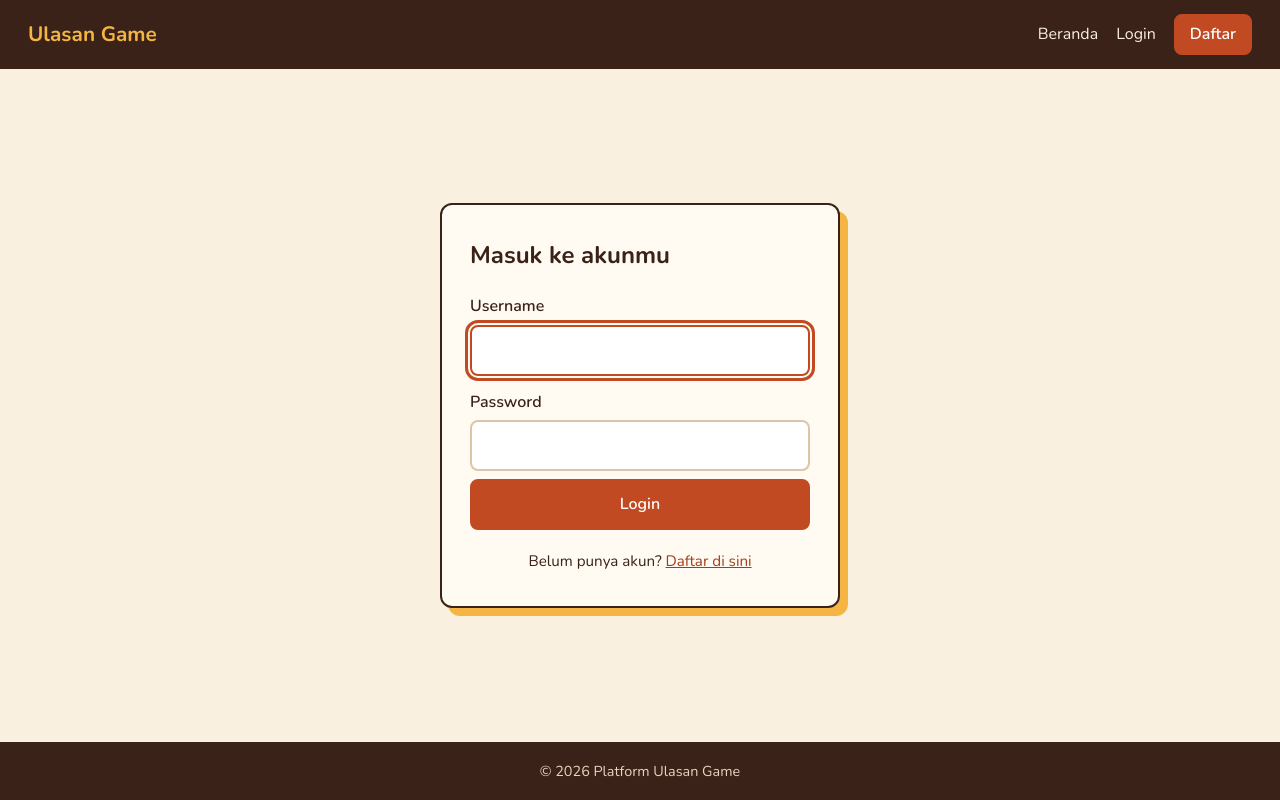
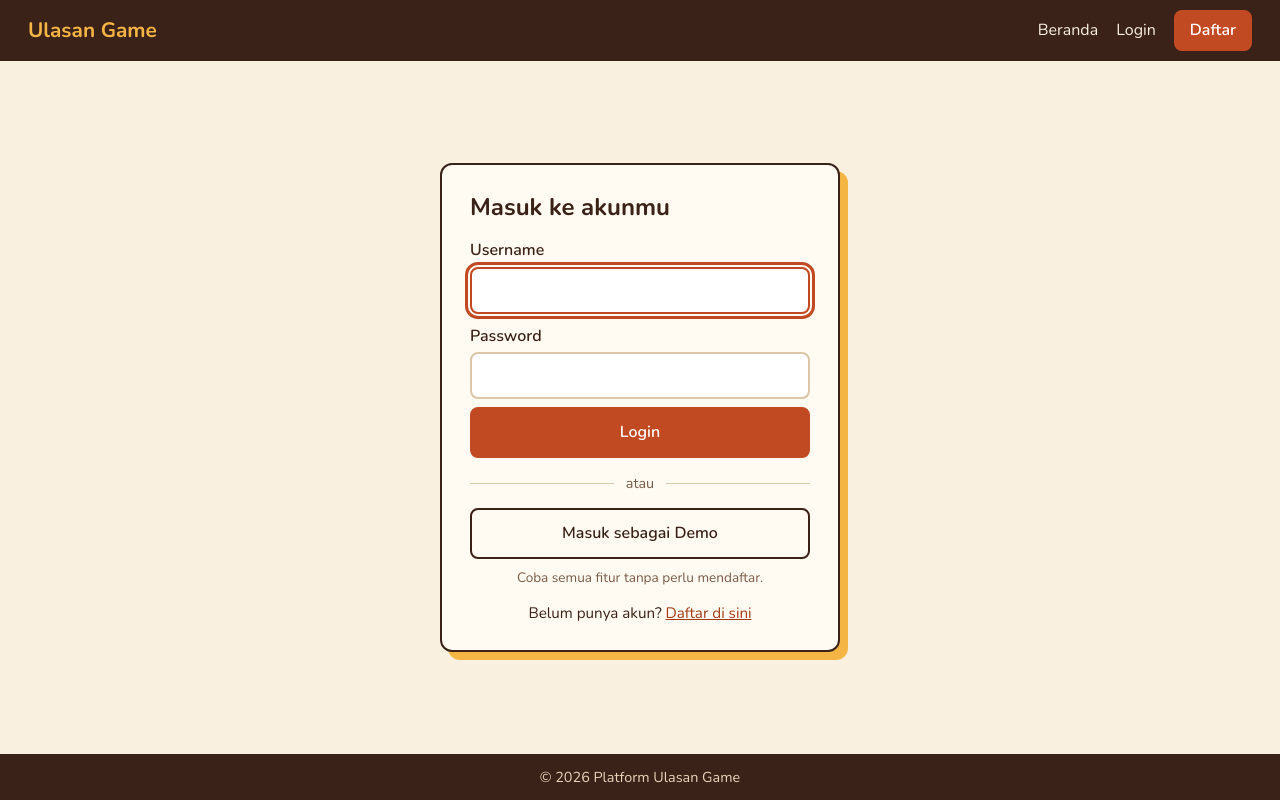
Before and after one commit to ilham712/Platform-Ulasan-Game, a PHP site: page /auth/login.php in a window 1280 px wide. Run offline with PHP 8.4, Linux system fonts and the light colour scheme.

Commit message:
fitur demo

```diff
--- a/assets/style.css
+++ b/assets/style.css
@@ -38,7 +38,7 @@ a { color: var(--accent-dark); }
     justify-content: space-between;
     flex-wrap: wrap;
     gap: 12px;
-    padding: 14px 28px;
+    padding: 10px 28px;
     background: var(--ink);
 }
 
@@ -60,13 +60,16 @@ a { color: var(--accent-dark); }
 .site-nav a:not(.btn):hover { text-decoration: underline; }
 .nav-user { color: var(--on-ink); }
 
-/* Footer selalu di dasar halaman dan tidak ikut menyusut */
+/* Footer selalu terlihat: menempel di dasar layar saat halaman lebih tinggi dari layar,
+   dan berada di dasar halaman kalau kontennya pendek.
+   Untuk footer biasa (tidak menempel), hapus 'position: sticky' dan 'bottom: 0'. */
 .site-footer {
-    position: relative;
+    position: sticky;
+    bottom: 0;
     z-index: 1;
     margin-top: auto;
     flex-shrink: 0;
-    padding: 18px 28px;
+    padding: 12px 28px;
     text-align: center;
     font-size: 0.9rem;
     color: var(--on-ink);
@@ -118,30 +121,30 @@ a { color: var(--accent-dark); }
     display: flex;
     align-items: center;
     justify-content: center;
-    padding: 40px 16px;
+    padding: 24px 16px;
 }
 
 .auth-card {
     width: 100%;
     max-width: 400px;
-    padding: 32px 28px;
+    padding: 24px 28px;
     background: var(--card);
     border: 2px solid var(--ink);
     border-radius: 12px;
     box-shadow: 8px 8px 0 var(--highlight);
 }
 
-.auth-card h1 { margin: 0 0 20px; font-size: 1.5rem; }
+.auth-card h1 { margin: 0 0 12px; font-size: 1.5rem; }
 
 .auth-card label {
     display: block;
-    margin: 14px 0 6px;
+    margin: 10px 0 4px;
     font-weight: 600;
 }
 
 .auth-card input {
     width: 100%;
-    padding: 11px 12px;
+    padding: 9px 12px;
     border: 2px solid var(--line);
     border-radius: 8px;
     background: #fff;
@@ -151,7 +154,7 @@ a { color: var(--accent-dark); }
 
 .auth-card input:focus { border-color: var(--accent); }
 
-.auth-note { margin: 20px 0 0; font-size: 0.95rem; text-align: center; }
+.auth-note { margin: 14px 0 0; font-size: 0.95rem; text-align: center; }
 
 .alert {
     margin: 0 0 8px;
@@ -164,8 +167,8 @@ a { color: var(--accent-dark); }
 .alert-info  { background: var(--info-bg);  color: var(--info-text); }
 
 @media (max-width: 520px) {
-    .site-header { padding: 12px 16px; }
-    .auth-card { padding: 24px 20px; box-shadow: 5px 5px 0 var(--highlight); }
+    .site-header { padding: 10px 16px; }
+    .auth-card { padding: 20px 18px; box-shadow: 5px 5px 0 var(--highlight); }
 }
 
 /* =====================================================================
@@ -445,3 +448,26 @@ form.inline { display: inline; margin: 0; }
 .preview { display: block; width: 160px; margin-bottom: 8px; border: 2px solid var(--ink); border-radius: 8px; }
 
 .form-card .check { display: flex; align-items: center; gap: 8px; margin: 0 0 12px; font-weight: 400; }
+
+/* ---------- Akun demo ---------- */
+.badge-demo {
+    padding: 2px 10px;
+    border-radius: 999px;
+    background: var(--highlight);
+    color: var(--ink);
+    font-size: .78rem;
+    font-weight: 700;
+}
+
+.auth-divider {
+    display: flex;
+    align-items: center;
+    gap: 12px;
+    margin: 14px 0 6px;
+    font-size: .9rem;
+    color: #7a5c48;
+}
+.auth-divider::before,
+.auth-divider::after { content: ""; flex: 1; border-top: 1px solid var(--line); }
+
+.demo-hint { margin: 8px 0 0; font-size: .85rem; text-align: center; color: #7a5c48; }
--- a/auth/login.php
+++ b/auth/login.php
@@ -14,7 +14,7 @@ $error    = '';
 $info     = '';
 $username = '';
 
-// Pesan dari redirect (logout / belum login)
+// Pesan dari redirect (logout / belum login / selesai daftar)
 if (isset($_GET['logout'])) {
     $info = 'Kamu sudah keluar dari akun.';
 } elseif (isset($_GET['pesan']) && $_GET['pesan'] === 'login') {
@@ -24,12 +24,67 @@ if (isset($_GET['logout'])) {
 }
 
 if ($_SERVER['REQUEST_METHOD'] === 'POST') {
+
+    if (isset($_POST['demo'])) {
+        // ---------- Masuk sebagai Demo ----------
+        // Server yang menentukan akunnya (bukan input pengguna), dan akun demo
+        // adalah user biasa: hanya bisa mengelola ulasannya sendiri.
+        if (!DEMO_MODE) {
+            $error = 'Fitur akun demo sedang dinonaktifkan.';
+        } else {
+            try {
+                $demo_username = DEMO_USERNAME;
+                $demo_email    = DEMO_EMAIL;
+
+                $stmt = $koneksi->prepare('SELECT id, username, email FROM users WHERE username = ? LIMIT 1');
+                $stmt->bind_param('s', $demo_username);
+                $stmt->execute();
+                $demo = $stmt->get_result()->fetch_assoc();
+                $stmt->close();
+
+                if (!$demo) {
+                    // Belum ada: buat akun demo dengan password acak yang tidak diketahui siapa pun,
+                    // jadi akun ini tidak bisa dimasuki lewat form login biasa.
+                    $hash = password_hash(bin2hex(random_bytes(16)), PASSWORD_DEFAULT);
+
+                    $stmt = $koneksi->prepare('INSERT INTO users (username, email, password) VALUES (?, ?, ?)');
+                    $stmt->bind_param('sss', $demo_username, $demo_email, $hash);
+                    $stmt->execute();
+                    $demo = [
+                        'id'       => $stmt->insert_id,
+                        'username' => $demo_username,
+                        'email'    => $demo_email,
+                    ];
+                    $stmt->close();
+                }
+
+                if (strcasecmp($demo['email'], $demo_email) !== 0) {
+                    // Username "demo" ternyata milik user sungguhan: jangan masuk ke akun itu
+                    error_log('Login demo ditolak: username ' . $demo_username . ' bukan akun demo.');
+                    $error = 'Akun demo tidak tersedia saat ini.';
+                } else {
+                    session_regenerate_id(true); // cegah session fixation
+                    $_SESSION['user_id']  = $demo['id'];
+                    $_SESSION['username'] = $demo['username'];
+                    $_SESSION['is_demo']  = true;
+
+                    header('Location: ' . BASE_URL . 'dashboard.php');
+                    exit;
+                }
+            } catch (mysqli_sql_exception $e) {
+                error_log('Login demo gagal: ' . $e->getMessage());
+                $error = 'Akun demo tidak bisa dibuka. Coba lagi beberapa saat.';
+            }
+        }
+    } else {
+        // ---------- Login biasa ----------
         $username = trim($_POST['username'] ?? '');
         $password = $_POST['password'] ?? '';
 
         if ($username === '' || $password === '') {
             $error = 'Username dan password harus diisi.';
         } else {
+            try {
                 // Prepared statement supaya aman dari SQL injection
                 $stmt = $koneksi->prepare('SELECT id, username, password FROM users WHERE username = ? LIMIT 1');
                 $stmt->bind_param('s', $username);
@@ -47,6 +102,11 @@ if ($_SERVER['REQUEST_METHOD'] === 'POST') {
                 }
 
                 $error = 'Username atau password salah.';
+            } catch (mysqli_sql_exception $e) {
+                error_log('Login gagal: ' . $e->getMessage());
+                $error = 'Login gagal. Coba lagi beberapa saat.';
+            }
+        }
     }
 }
 
@@ -75,6 +135,16 @@ include __DIR__ . '/../includes/header.php';
 
         <button type="submit" class="btn btn-block">Login</button>
 
+        <?php if (DEMO_MODE): ?>
+            <p class="auth-divider"><span>atau</span></p>
+
+            <!-- formnovalidate: supaya kolom username/password yang "required" tidak menghalangi -->
+            <button type="submit" name="demo" value="1" class="btn btn-ghost btn-block" formnovalidate>
+                Masuk sebagai Demo
+            </button>
+            <p class="demo-hint">Coba semua fitur tanpa perlu mendaftar.</p>
+        <?php endif; ?>
+
         <p class="auth-note">Belum punya akun? <a href="register.php">Daftar di sini</a></p>
     </form>
 </main>
--- a/auth/register.php
+++ b/auth/register.php
@@ -24,6 +24,8 @@ if ($_SERVER['REQUEST_METHOD'] === 'POST') {
         $error = 'Semua kolom harus diisi.';
     } elseif (!preg_match('/^[A-Za-z0-9_]{3,30}$/', $username)) {
         $error = 'Username 3-30 karakter, hanya boleh huruf, angka, dan underscore.';
+    } elseif (strcasecmp($username, DEMO_USERNAME) === 0 || strcasecmp($email, DEMO_EMAIL) === 0) {
+        $error = 'Username atau email itu dicadangkan untuk akun demo.';
     } elseif (!filter_var($email, FILTER_VALIDATE_EMAIL) || strlen($email) > 100) {
         $error = 'Format email tidak valid.';
     } elseif (strlen($password) < 6) {
--- a/config/koneksi.php
+++ b/config/koneksi.php
@@ -12,10 +12,19 @@ if (!defined('BASE_URL')) {
     define('BASE_URL', '/Platform-Ulasan-Game/');
 }
 
-$koneksi = new mysqli($host, $user, $pass, $db);
+// Fitur "Masuk sebagai Demo" di halaman login.
+// Ubah DEMO_MODE jadi false untuk mematikannya (tombol hilang dan login demo ditolak).
+if (!defined('DEMO_MODE'))     { define('DEMO_MODE', true); }
+if (!defined('DEMO_USERNAME')) { define('DEMO_USERNAME', 'demo'); }
+if (!defined('DEMO_EMAIL'))    { define('DEMO_EMAIL', 'demo@gamereview.test'); }
 
-if ($koneksi->connect_error) {
-    die('Koneksi database gagal: ' . $koneksi->connect_error);
+// Error MySQL dilempar sebagai exception (perilaku sama di semua versi PHP),
+// sehingga bisa ditangkap dengan try/catch di halaman yang memakainya.
+mysqli_report(MYSQLI_REPORT_ERROR | MYSQLI_REPORT_STRICT);
+
+try {
+    $koneksi = new mysqli($host, $user, $pass, $db);
+    $koneksi->set_charset('utf8mb4');
+} catch (mysqli_sql_exception $e) {
+    die('Koneksi database gagal: ' . $e->getMessage());
 }
-
-$koneksi->set_charset('utf8mb4');
--- a/includes/header.php
+++ b/includes/header.php
@@ -30,6 +30,9 @@ $sudah_login = isset($_SESSION['user_id']);
         <?php if ($sudah_login): ?>
             <a href="<?= BASE_URL ?>dashboard.php">Dashboard</a>
             <span class="nav-user">Halo, <?= htmlspecialchars($_SESSION['username']) ?></span>
+            <?php if (!empty($_SESSION['is_demo'])): ?>
+                <span class="badge-demo">Mode demo</span>
+            <?php endif; ?>
             <a class="btn btn-small btn-outline" href="<?= BASE_URL ?>auth/logout.php">Logout</a>
         <?php else: ?>
             <a href="<?= BASE_URL ?>auth/login.php">Login</a>
```
Lines whose indentation alone changed are shown as unchanged.
